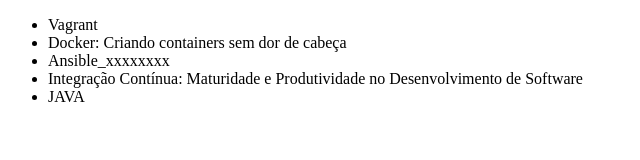
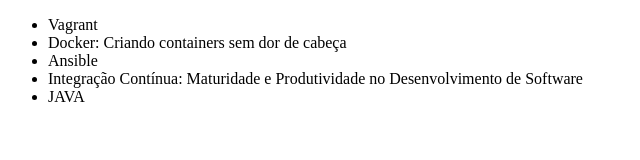
Before and after one commit to rainerburgie/alura-git, a plain HTML site: page index.html in a window 1280 px wide. Shown: the full height of the page, 0-640 px from the left. Drawn offline with Linux system fonts and the light colour scheme.

Commit message:
Revert " Mudando nome do curso de Ansible"
This reverts commit 0e07923e9a8a05237a160c254296dd218ee79945.

```diff
--- a/index.html
+++ b/index.html
@@ -8,7 +8,7 @@
 	<ul>
 		<li>Vagrant</li>
 		<li>Docker: Criando containers sem dor de cabeça</li>
-		<li>Ansible_xxxxxxxx</li>
+		<li>Ansible</li>
 		<li>Integração Contínua: Maturidade e Produtividade no Desenvolvimento de Software</li>
 		<li>JAVA</li>
 	</ul>
```
